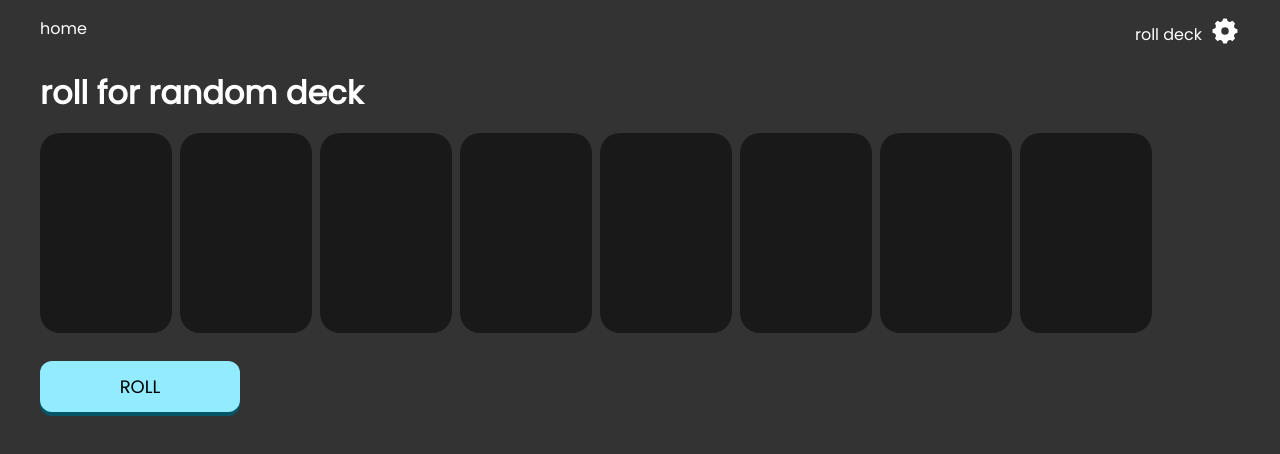
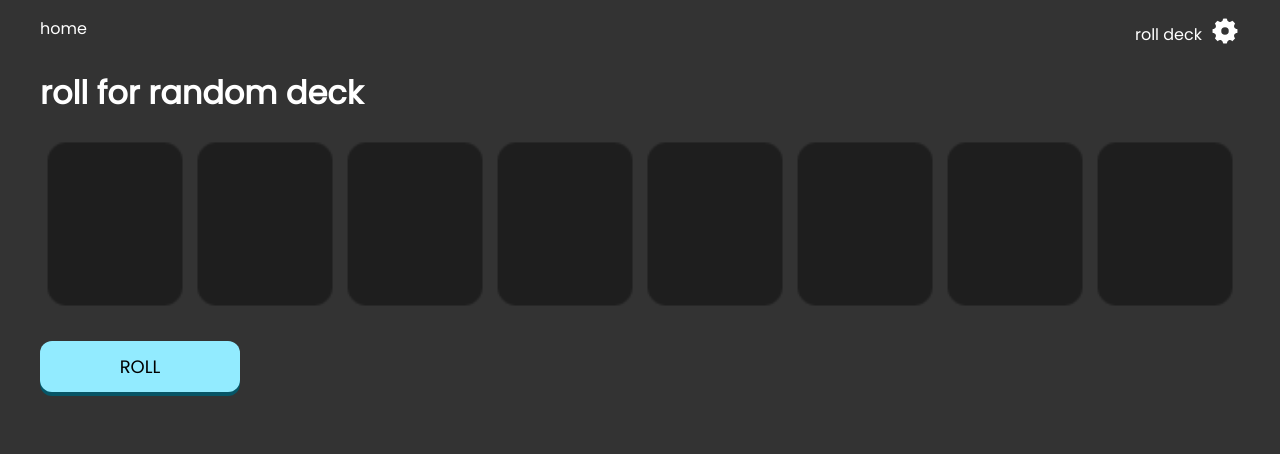
Before and after one commit to colorlessenergy/collection, a Next.js app: page /roll in a window 1280 px wide. Shown: the top 454 px of the page. Built offline with nearby package versions, Linux system fonts and the light colour scheme.

Commit message:
modify how deck image placeholders are displayed

```diff
--- a/components/DisplayDeck.js
+++ b/components/DisplayDeck.js
@@ -4,14 +4,86 @@ const DisplayDeck = ({ deck = null, handleDeleteDeck = null }) => {
     if (!deck) {
         return (
             <div className="deck-images-container mb-2">
-                <div className="deck-image-placeholder mr-1"></div>
-                <div className="deck-image-placeholder mr-1"></div>
-                <div className="deck-image-placeholder mr-1"></div>
-                <div className="deck-image-placeholder mr-1"></div>
-                <div className="deck-image-placeholder mr-1"></div>
-                <div className="deck-image-placeholder mr-1"></div>
-                <div className="deck-image-placeholder mr-1"></div>
-                <div className="deck-image-placeholder mr-1"></div>
+                <div className="deck-image">
+                    <Image
+                        src="/placeholder.png"
+                        alt="placeholder"
+                        layout="responsive"
+                        width="80"
+                        height="96"
+                        title="placeholder"
+                    />
+                </div>
+                <div className="deck-image">
+                    <Image
+                        src="/placeholder.png"
+                        alt="placeholder"
+                        layout="responsive"
+                        width="80"
+                        height="96"
+                        title="placeholder"
+                    />
+                </div>
+                <div className="deck-image">
+                    <Image
+                        src="/placeholder.png"
+                        alt="placeholder"
+                        layout="responsive"
+                        width="80"
+                        height="96"
+                        title="placeholder"
+                    />
+                </div>
+                <div className="deck-image">
+                    <Image
+                        src="/placeholder.png"
+                        alt="placeholder"
+                        layout="responsive"
+                        width="80"
+                        height="96"
+                        title="placeholder"
+                    />
+                </div>
+                <div className="deck-image">
+                    <Image
+                        src="/placeholder.png"
+                        alt="placeholder"
+                        layout="responsive"
+                        width="80"
+                        height="96"
+                        title="placeholder"
+                    />
+                </div>
+                <div className="deck-image">
+                    <Image
+                        src="/placeholder.png"
+                        alt="placeholder"
+                        layout="responsive"
+                        width="80"
+                        height="96"
+                        title="placeholder"
+                    />
+                </div>
+                <div className="deck-image">
+                    <Image
+                        src="/placeholder.png"
+                        alt="placeholder"
+                        layout="responsive"
+                        width="80"
+                        height="96"
+                        title="placeholder"
+                    />
+                </div>
+                <div className="deck-image">
+                    <Image
+                        src="/placeholder.png"
+                        alt="placeholder"
+                        layout="responsive"
+                        width="80"
+                        height="96"
+                        title="placeholder"
+                    />
+                </div>
             </div>
         );
     }
--- a/styles/module.scss
+++ b/styles/module.scss
@@ -64,14 +64,6 @@
     width: 25%;
 }
 
-.deck-image-placeholder {
-    border-radius: 20px;
-    height: 200px;
-    width: 11%;
-
-    background-color: rgba(0, 0, 0, 0.5);
-}
-
 .form-button {
     border-radius: 10px;
     min-width: 120px;
```
Also changed, not shown: public/placeholder.png (added).
